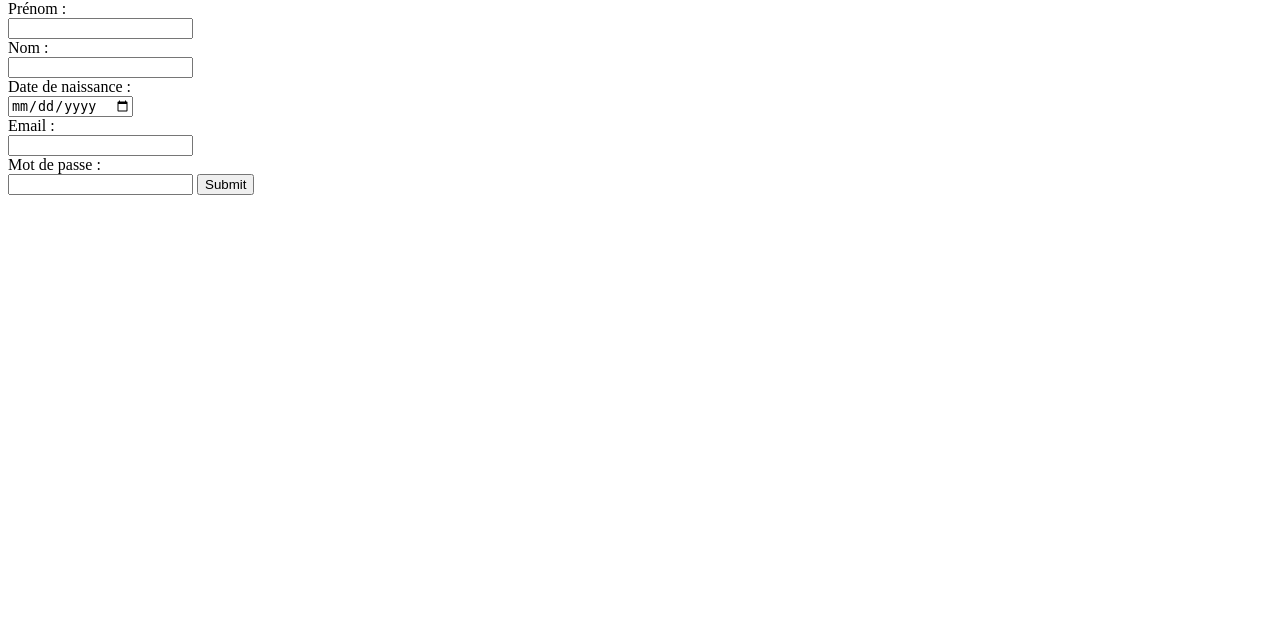
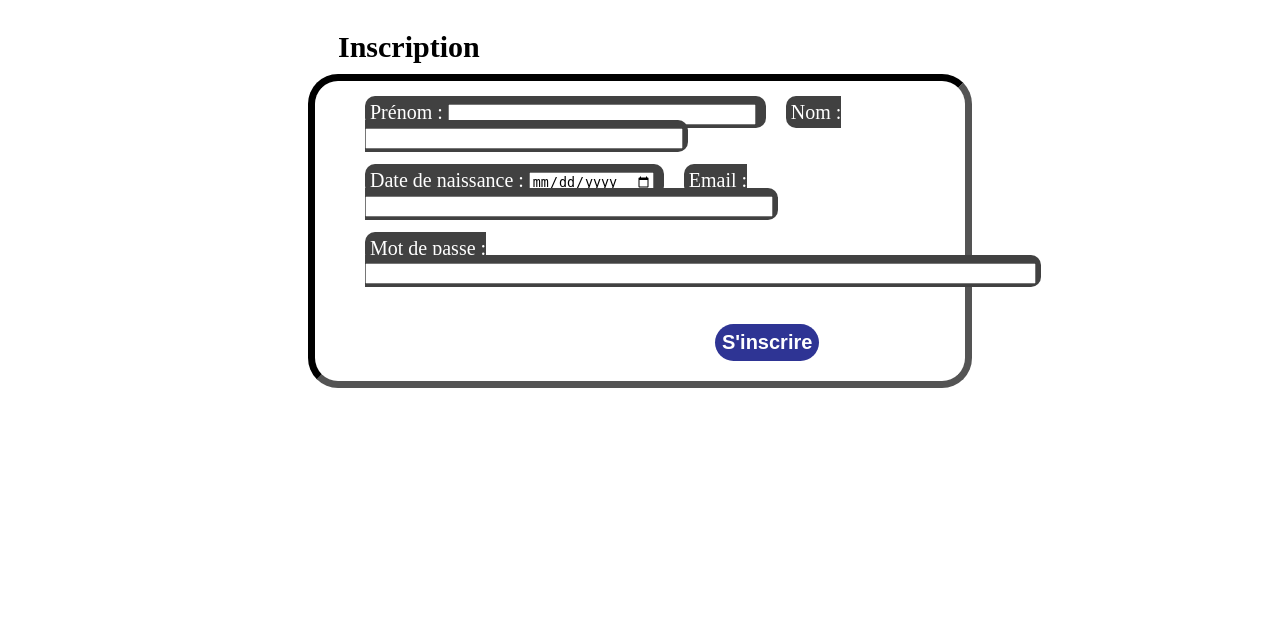
Before and after one commit to Jeremie-PARANT/app-reservation-materiel, a PHP site: page /inscription.php in a window 1280 px wide; the page is wider, and only the part inside the window is pictured. Shown: the part 58-686 px from the top of that part. Run offline with PHP 8.4, Linux system fonts and the light colour scheme.

Commit message:
inscription CSS

```diff
--- a/connexion.php
+++ b/connexion.php
@@ -13,7 +13,7 @@ include_once('includes/header_authentication.php');
 ?>
     <form action="connexion.php" method="post">
         <div class="form_block">
-       <div class="form_txt">Mail :</div>
+       <div class="form_txt">Email :</div>
        <input type="text" name="mail" required="required">
        <div class="form_txt">Mot de passe :</div>
        <input type="text" name="mdp" required="required">
@@ -43,6 +43,7 @@ session_start();
 
 
     ?>
+    <?php include_once('includes/footer.php'); ?>
 
 </body>
 </html>
--- a/includes/footer.php
+++ b/includes/footer.php
@@ -20,5 +20,5 @@ a {
 
 </style>
 <footer>
-    <img src="SAE_203/images/logoIUT.jpg" class="img2"/>
+    <img src="images/logoIUT.jpg" class="img2"/>
 </footer>
--- a/includes/header.php
+++ b/includes/header.php
@@ -1,4 +1,5 @@
 <style>
+
 header {
     position: sticky;
     display: flex;
--- a/inscription.php
+++ b/inscription.php
@@ -11,31 +11,77 @@
 
 <body>
     <?php include_once('includes/header_authentication.php'); ?>
+
+
+    <div class="inscription">Inscription</div>
+
+
     <?php include_once('includes/fonction.php'); ?>
+
+
+
     <form action="inscription.php" method="post">
+
     <div class="form_bloc">
-        <div class="form_txt">Prénom :</div><input type="text" name="prenom" required="required">
+
+        <div id=prenom>
+
+        <span class="form_prenom">Prénom :
+        <input id=p type="text" name="prenom" required="required">
+        </span>
+
         <?php $erreur_prenom=prenom(); // erreur de prenom
         if ($erreur_prenom!=false){
             echo $erreur_prenom;}?>
-        <div class="form_txt">Nom :</div><input type="text" name="nom" required="required">
+
+
+        <span class="form_nom">Nom :
+        <input id=n type="text" name="nom" required="required">
+        </span>
+
+
         <?php $erreur_nom=nom(); // erreur de nom
         if ($erreur_nom!=false){
             echo $erreur_nom;}?>
-        <div class="form_txt">Date de naissance :</div><input type="date" name="naissance" required="required">
+
+        </div>
+
+        <div id= date>
+
+        <span class="form_date">Date de naissance :
+        <input id=d type="date" name="naissance" required="required">
+        </span>
+
         <?php $erreur_naissance=naissance(); // erreur de naissance
         if ($erreur_naissance!=false){
             echo $erreur_naissance;}?>
-        <div class="form_txt">Email :</div><input type="text" name="email" required="required">
-        <?php $erreur_email=email(); // erreur de email
+
+        <span class="form_email">Email :
+        <input id=e type="text" name="email" required="required">
+        </span>
+
+        </div>
+
+       <?php $erreur_email=email(); // erreur de email
         if ($erreur_email!=false){
             echo $erreur_email;}?>
-        <div class="form_txt">Mot de passe :</div><input type="password" name="mdp" required="required">
+
+        <div id=mdp>
+
+        <span class="form_mdp">Mot de passe :
+        <input id=m type="password" name="mdp" required="required">
+        </span>
+
+        </div>
+
         <?php $erreur_mdp=mdp(); // erreur de mdp
-        if ($erreur_mdp!=false){
+       if ($erreur_mdp!=false){
             echo $erreur_mdp;}?>
-        <input type="submit">
+
+        <input type="submit" value="S'inscrire" class="bouton">
+
     </div>
+
     </form>
     <br/>
     <?php  //envoie vers BDD
--- a/styles/inscription.css
+++ b/styles/inscription.css
@@ -0,0 +1,120 @@
+
+.inscription {
+    padding-top: 30px;
+    padding-left: 330px;
+    color: rgb(0, 0, 0);
+    font-size: 30px;
+    font-weight: 700;
+    padding-bottom: 10px;
+}
+.form_bloc {
+    border-width:7px;
+    border-style: inset;
+    border-color:black;
+    border-radius: 30px;
+    padding-top: 20px;
+    padding-bottom: 20px;
+    padding-left: 50px;
+    margin-left: 300px;
+    margin-right: 300px;
+    }
+#prenom {
+    justify-content:space-between;
+    margin-bottom: 20px;
+}
+
+#p {
+    width: 300px;
+}
+#n {
+    width: 310px;
+}
+
+#d {
+    width: 120px;
+}
+
+#e {
+    width: 400px;
+}
+
+#m {
+    width: 663px;
+}
+
+#date {
+    justify-content:space-between;
+    margin-bottom: 20px;
+}
+
+#mdp {
+    justify-content:space-between;
+    margin-bottom: 20px;
+}
+
+.bouton {
+    color :white;
+    background-color:#2E3494;
+    border-style: none;
+    border-radius: 30px;
+    padding:7px;
+    font-size: 20px;
+    font-weight: 600;
+    margin-top: 20px;
+    margin-left: 350px;
+}
+.form_prenom{
+    color: rgb(255, 255, 255);
+    font-size: 20px;
+    padding: 5px;
+    margin-right: 20px;
+    margin-top: 3px;
+    background-color: rgb(65, 65, 65);
+    border-radius: 10px;
+}
+
+
+.form_nom{
+    color: rgb(255, 255, 255);
+    font-size: 20px;
+    padding: 5px;
+    margin-right: 400px;
+    margin-top: 3px;
+    margin-bottom: 3px;
+    background-color: rgb(65, 65, 65);
+    border-radius: 10px;
+}
+
+.form_date {
+    color: rgb(255, 255, 255);
+    font-size: 20px;
+    padding: 5px;
+    margin-right: 20px;
+    margin-top: 3px;
+    margin-bottom: 3px;
+    background-color: rgb(65, 65, 65);
+    border-radius: 10px;
+}
+
+.form_email {
+    color: rgb(255, 255, 255);
+    font-size: 20px;
+    padding: 5px;
+    margin-right: 20px;
+    margin-top: 3px;
+    margin-bottom: 3px;
+    background-color: rgb(65, 65, 65);
+    border-radius: 10px;
+}
+
+.form_mdp {
+    color: rgb(255, 255, 255);
+    font-size: 20px;
+    padding: 5px;
+    margin-right: 400px;
+    margin-top: 3px;
+    margin-bottom: 3px;
+    background-color: rgb(65, 65, 65);
+    border-radius: 10px;
+
+}
```
Also changed, not shown: styles/connexion.css (+18 -3 lines).
